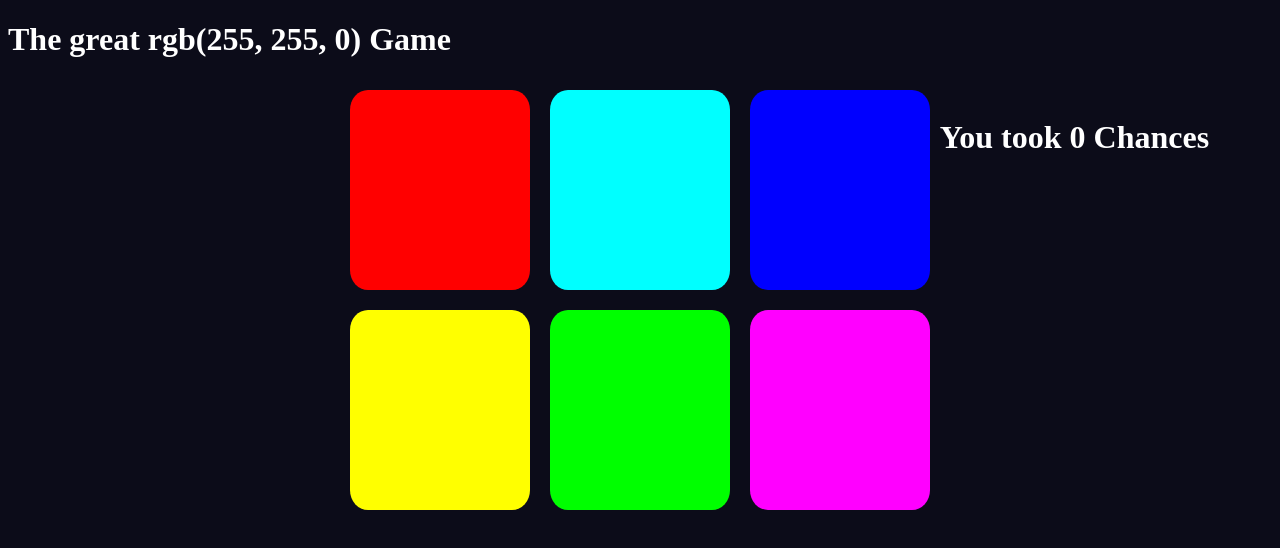
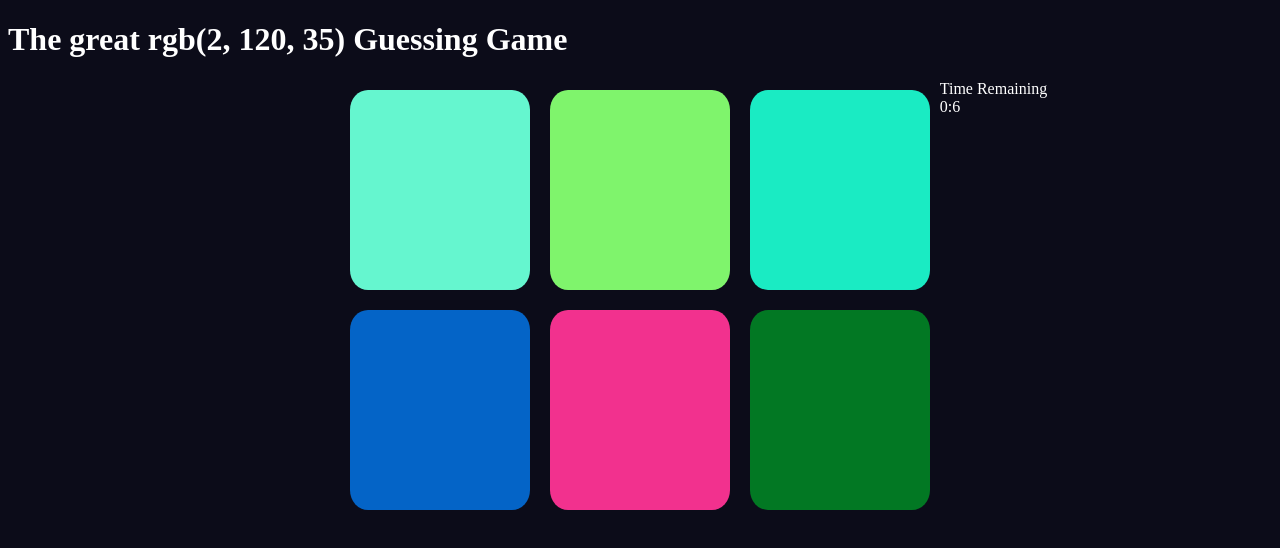
Before and after one commit to VikashKumar29122000/ColorGuessingGame, a plain HTML site: page index.html in a window 1280 px wide. Drawn offline with Linux system fonts and the light colour scheme.

Commit message:
Second commit
-more advance features like:-
        -scoreboard added.
        -timer added.

and bugs fixed

```diff
--- a/ColorGame.css
+++ b/ColorGame.css
@@ -23,3 +23,9 @@ h1{
 .score{
     color:white;
 }
+div #message{
+    color: white;
+}
+.time-remained{
+    color: white;
+}
--- a/ColorGame.js
+++ b/ColorGame.js
@@ -1,13 +1,41 @@
-var colors =["rgb(255, 0, 0)","rgb(0, 255, 255)","rgb(0, 0, 255)","rgb(255, 255, 0)","rgb(0, 255, 0)","rgb(255, 0, 255)"];
-
+var colors =[];
+function randomColors(size)
+{
+    for(var z=0;z<size;z++)
+    {
+        var color="rgb("+Math.floor(Math.random()*256)+", "+Math.floor(Math.random()*256)+", "+Math.floor(Math.random()*256)+")";
+        colors.push(color);
+    }
+}
+randomColors(6);
+console.log(colors.length);
 
 var blocks=document.getElementsByClassName('square');
-var PickedColor=colors[3];
+var PickedColor=colors[Math.floor((Math.random()*(colors.length)))];
 var chance=document.getElementById("chances");
 var colorDisplay=document.getElementById("colorDisplay");
 var win=0;
+var time=10;
+var timeShown=document.getElementById("time");
 var chances=0;
+var messageDisplay=document.getElementById("message");
 colorDisplay.textContent=PickedColor;
+var work=setInterval(function(){
+
+    timeShown.textContent=time;
+    time=time-1;
+    if(win==1)
+    {
+        clearInterval(work);
+    }
+    if(time<0)
+    {
+        win=1;
+        chance.textContent="YOU LOSE";
+        clearInterval(work);
+    }
+
+},1000);
 for(var i=0;i<blocks.length;i++)
 {
     blocks[i].style.backgroundColor=colors[i];
@@ -22,17 +50,18 @@ for(var i=0;i<blocks.length;i++)
 
             if(win==0){
                 chances=chances+1;
-                chance.textContent=chances;
+                chance.textContent=`${chances} chances taken`;
             }
             win=1;
+            messageDisplay.textContent="Correct!";
 
         }
         else{
             this.style.backgroundColor="#0c0c19";
+            messageDisplay.textContent="TRY AGAIN";
             if(win==0)
             {
                 chances=chances+1;
-                chance.textContent=chances;
             }
 
         }
--- a/index.html
+++ b/index.html
@@ -8,7 +8,10 @@
     <title>Color Game</title>
 </head>
 <body>
-    <h1>The great <span id="colorDisplay"></span> Game</h1>
+    <h1>The great <span id="colorDisplay"></span> Guessing Game</h1>
+    <div>
+        <span id="message" ></span>
+    </div>
     <div class="container">
         <div class="square"></div>
         <div class="square"></div>
@@ -17,9 +20,13 @@
         <div class="square"></div>
         <div class="square"></div>
     </div>
-    <br>
 
-    <h1 class="score">You took <span id="chances">0</span> Chances</h1>
+
+    <h1 class="score"><span id="chances"></span></h1>
+
+    <div class="time-remained" >Time Remaining
+        <div class="time-left">0:<span id="time"></span></div>
+    </div>
     <script src="ColorGame.js"></script>
 </body>
 </html>
```
